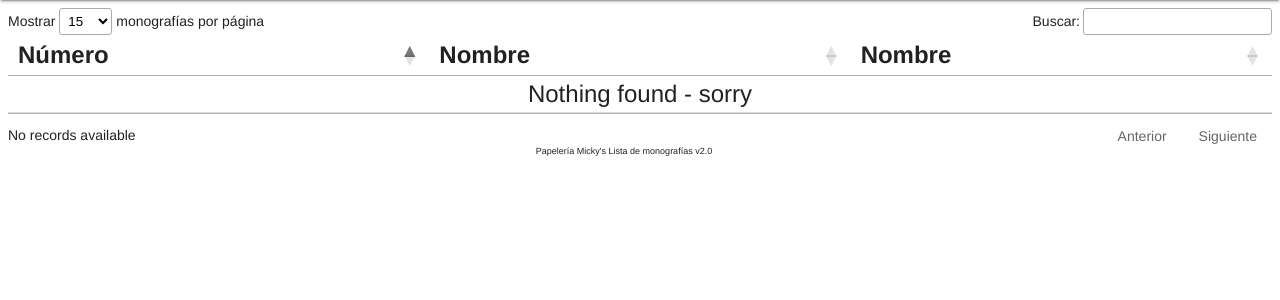
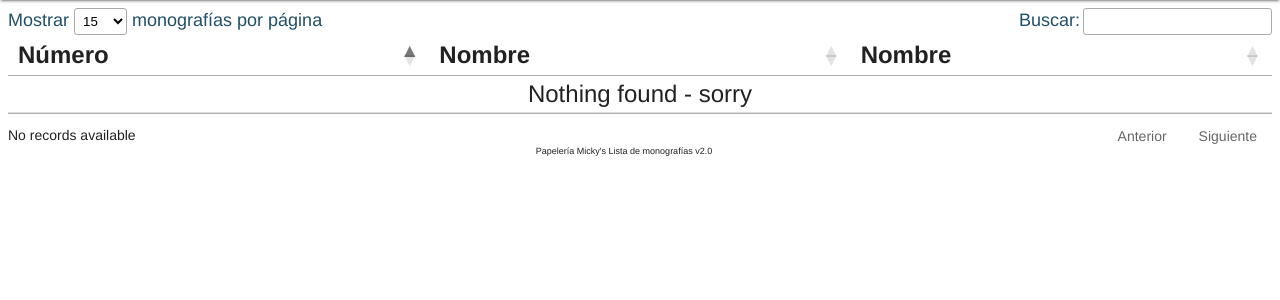
Before and after one commit to ademir501/Monographs, a Django app: page / in a window 1280 px wide. Shown: the part 64-364 px from the top of the page. Run offline with Django 3.2, Linux system fonts and the light colour scheme; the visitor is signed in with stand-in values (Sample User, id 1); data that the repository does not hold is empty; some libraries are stand-ins or nearby versions.

Commit message:
First deployment.

```diff
--- a/website/static/website/css/base.css
+++ b/website/static/website/css/base.css
@@ -6,3 +6,8 @@
 #toast{
     background-color: #003366;
 }
+
+label{
+    font-size: large;
+    color: #205067;
+}
```
